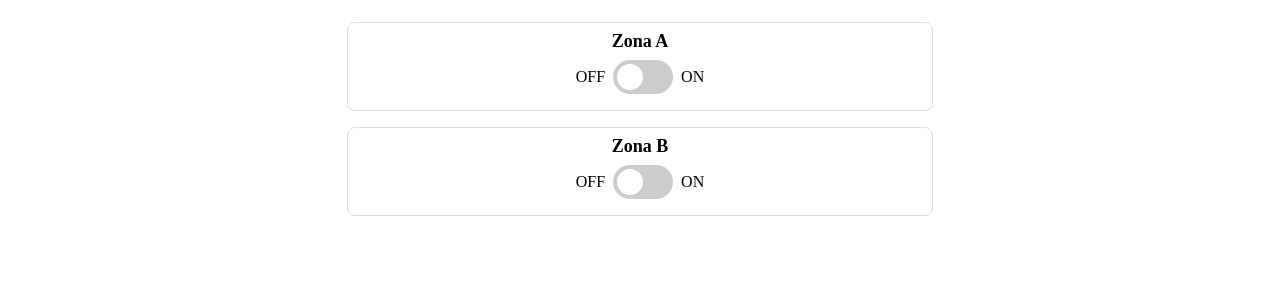
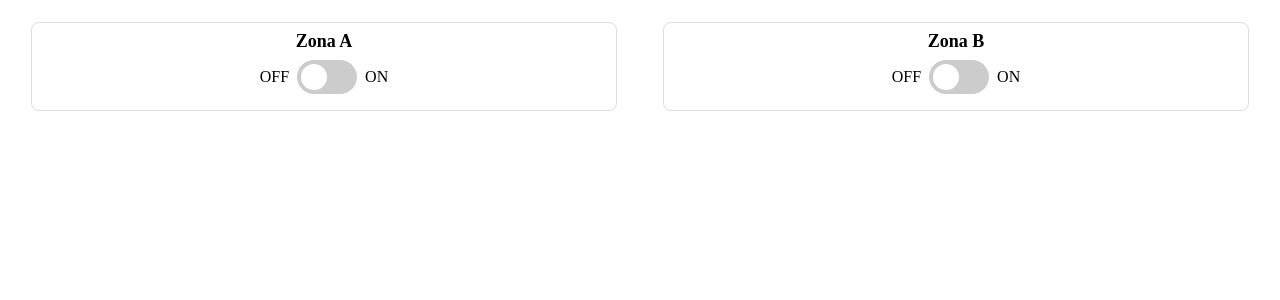
Before and after one commit to luca1388/water, a Flask app: page / in a window 1280 px wide. Shown: the part 58-358 px from the top of the page. Run offline with Flask 2, Linux system fonts and the light colour scheme.

Commit message:
fixing style

```diff
--- a/static/style.css
+++ b/static/style.css
@@ -4,7 +4,6 @@ h1.title {
 
 .container {
     display: flex;
-    flex-direction: column;
     justify-content: space-around;
     align-items: center;
 }
```
